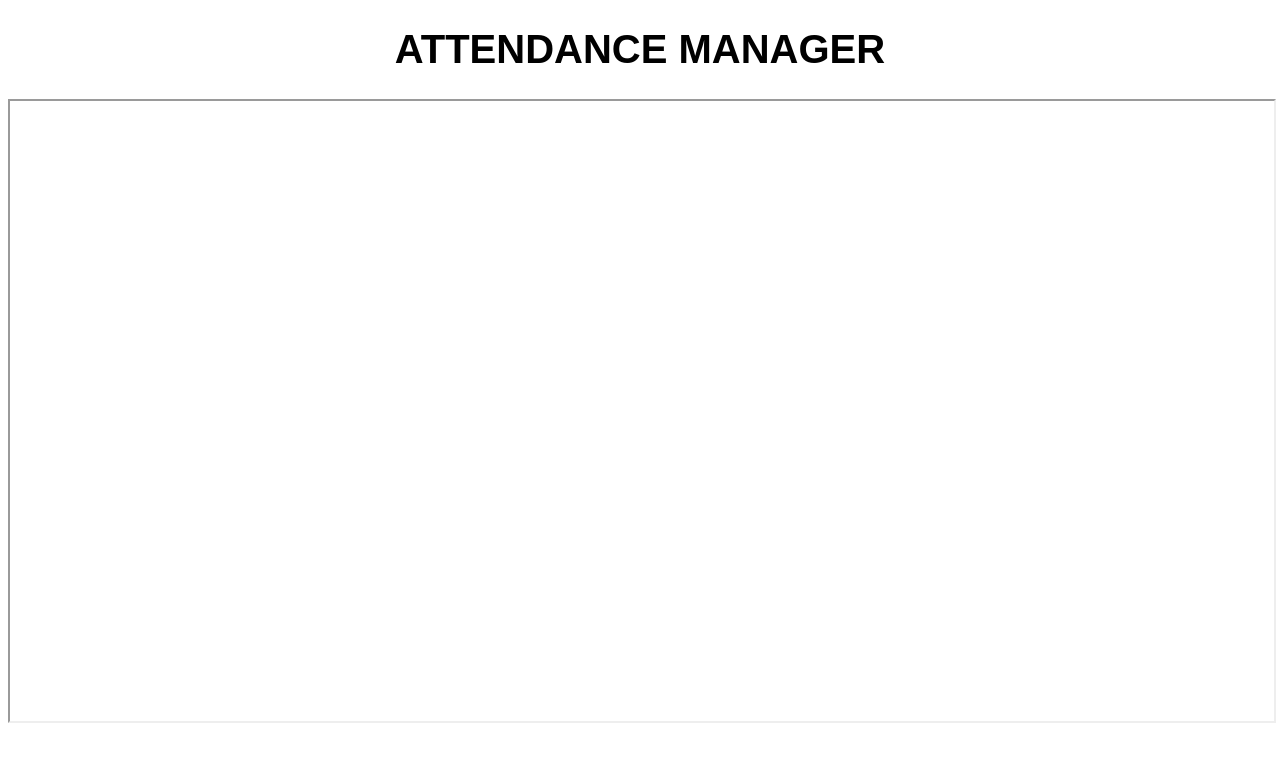
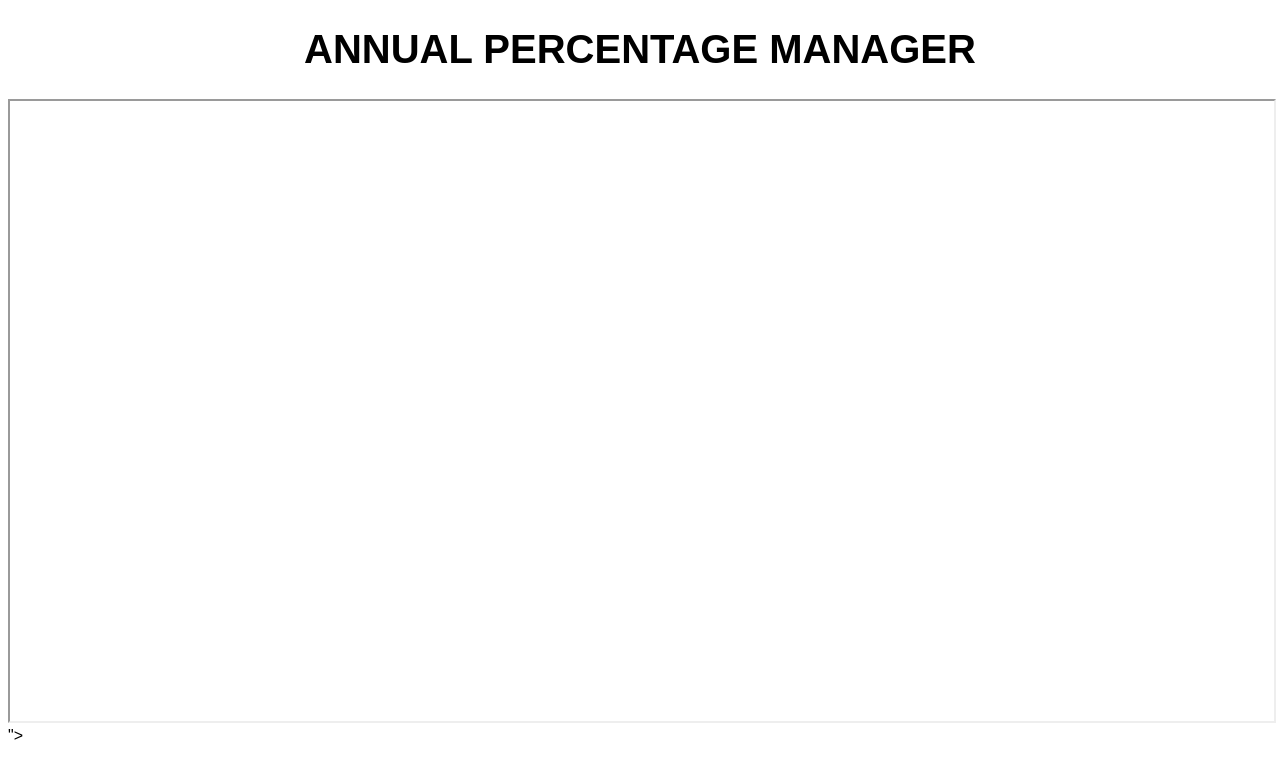
Before and after one commit to Manager201/AnnualPer, a plain HTML site: page index.html in a window 1280 px wide. Drawn offline with Linux system fonts and the light colour scheme.

Commit message:
Update index.html

```diff
--- a/index.html
+++ b/index.html
@@ -1,4 +1,14 @@
 <!DOCTYPE html>
+<html lang="en">
+<head>
+    <meta charset="UTF-8">
+    <meta name="viewport" content="width=device-width, initial-scale=1.0">
+    <title>Annual Percentage Manager</title>
+</head>
+<body>
+    <h1>Annual Percentage Manager</h1>
+
+<iframe src="<!DOCTYPE html>
 <html lang="en">
 <head>
     <meta charset="UTF-8">
@@ -8,7 +18,7 @@
 <body>
     <h1>Attendance Manager</h1>
 
-<iframe src=""></iframe>
+<iframe src="https://www.programiz.com/online-compiler/465QyIaYxoYE7"></iframe>
      <style>
      body {
             font-family: Arial, sans-serif;
@@ -25,3 +35,20 @@
      </style>
 </body>
 </html>
+"></iframe>
+     <style>
+     body {
+            font-family: Arial, sans-serif;
+        }
+        h1 {
+            text-align: center;
+            font-size: 2.5em;
+            text-transform: uppercase;
+        }
+         iframe{
+             width:100%;
+             height:620px;
+         }
+     </style>
+</body>
+</html>
```
